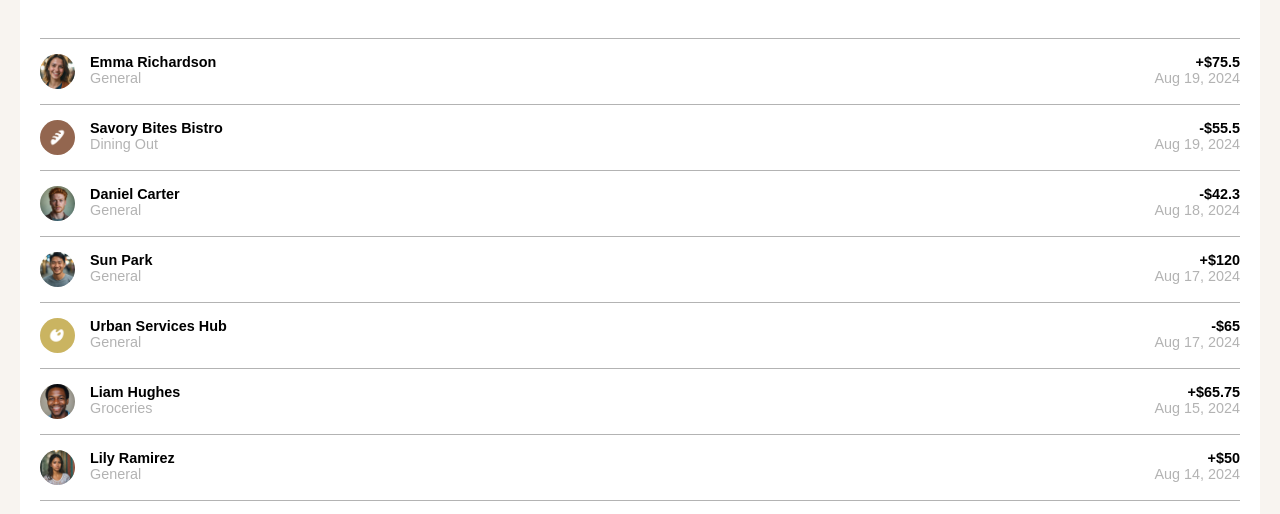
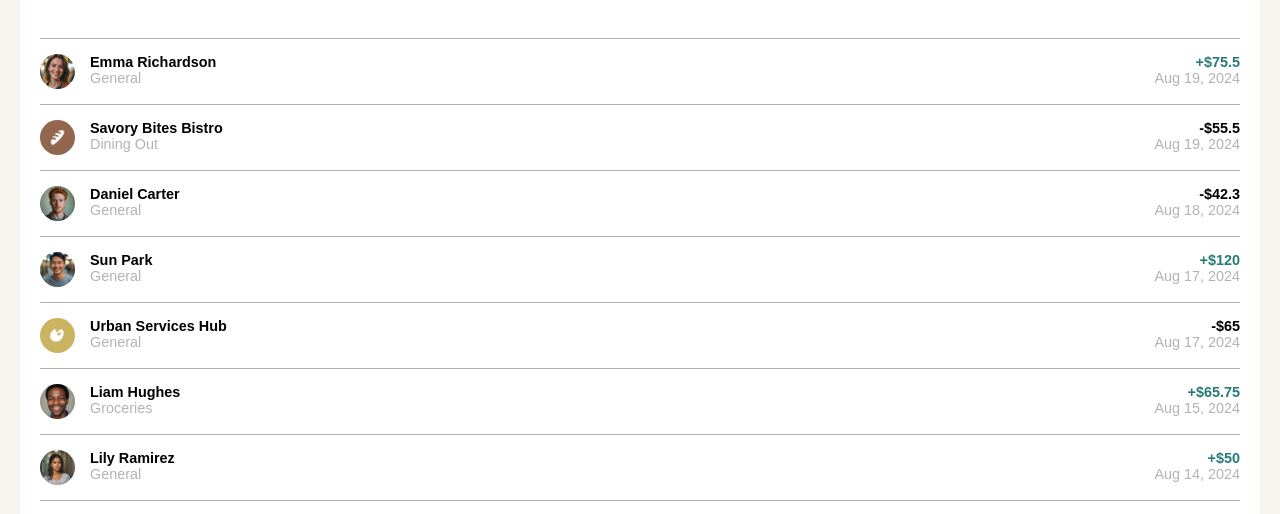
Before and after one commit to danielmon2/personal-finance-app, a React (Vite) app: page /transactions in a window 1280 px wide. Shown: the part 163-677 px from the top of the page. Built offline with nearby package versions, Linux system fonts and the light colour scheme; a web font is replaced by a local one.

Commit message:
Make positive amounts of money green

```diff
--- a/src/TransactionsPage/TransactionList/TransactionList.css
+++ b/src/TransactionsPage/TransactionList/TransactionList.css
@@ -19,3 +19,7 @@
   margin-right: 15px;
   border-radius: 50%;
 }
+
+.green-text {
+  color: #277c78;
+}
--- a/src/TransactionsPage/TransactionList/TransactionList.tsx
+++ b/src/TransactionsPage/TransactionList/TransactionList.tsx
@@ -22,7 +22,12 @@ function TransactionList({ transactionArr }: TransactionListProps) {
             <p className="text--grey">{transactionItem.category}</p>
           </div>
           <div className="margin-left--auto">
-            <p className="text-align--rigth font--bold">
+            <p
+              className={
+                "text-align--rigth font--bold" +
+                (transactionItem.amount > 0 ? " green-text" : "")
+              }
+            >
               {formatMoney(transactionItem.amount)}
             </p>
             <p className="text--grey">{formatDate(transactionItem.date)}</p>
```
